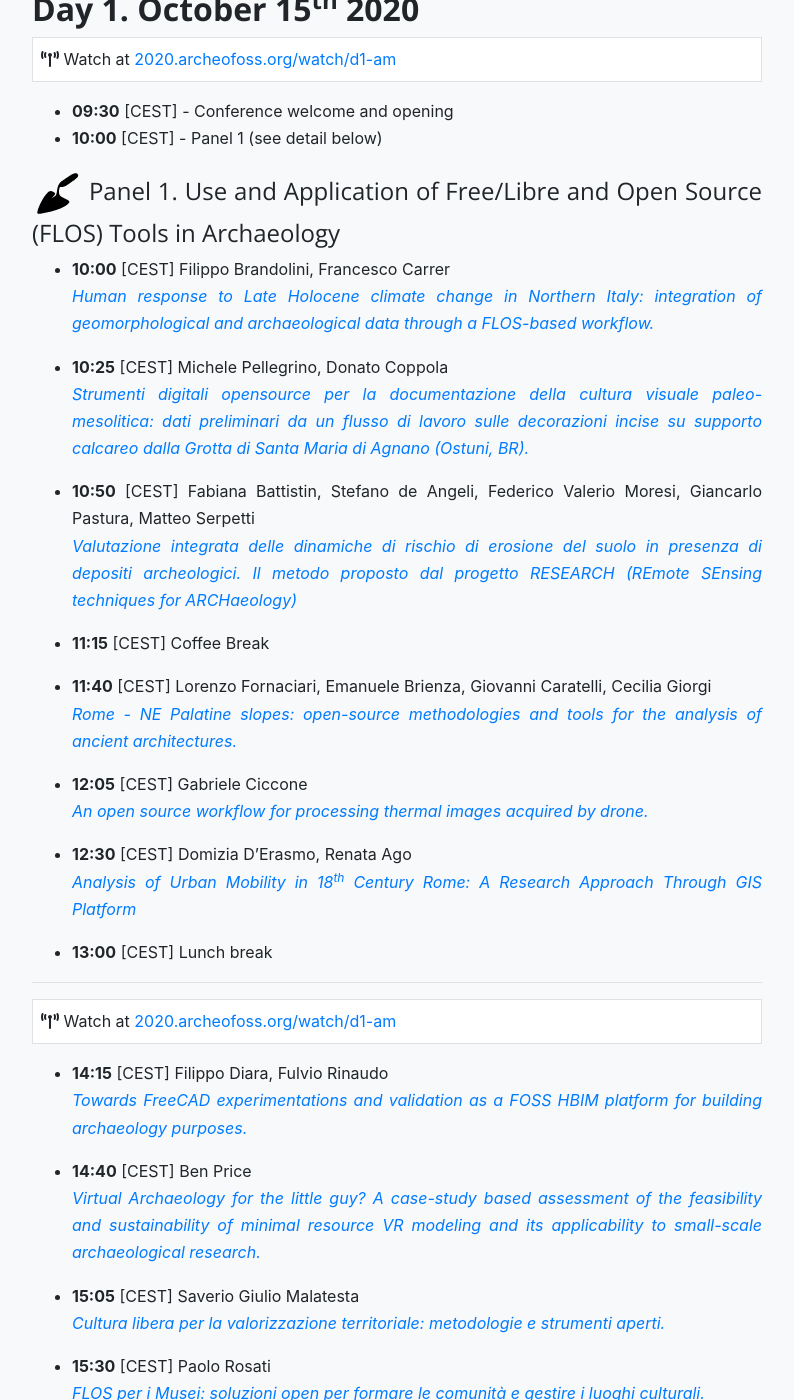
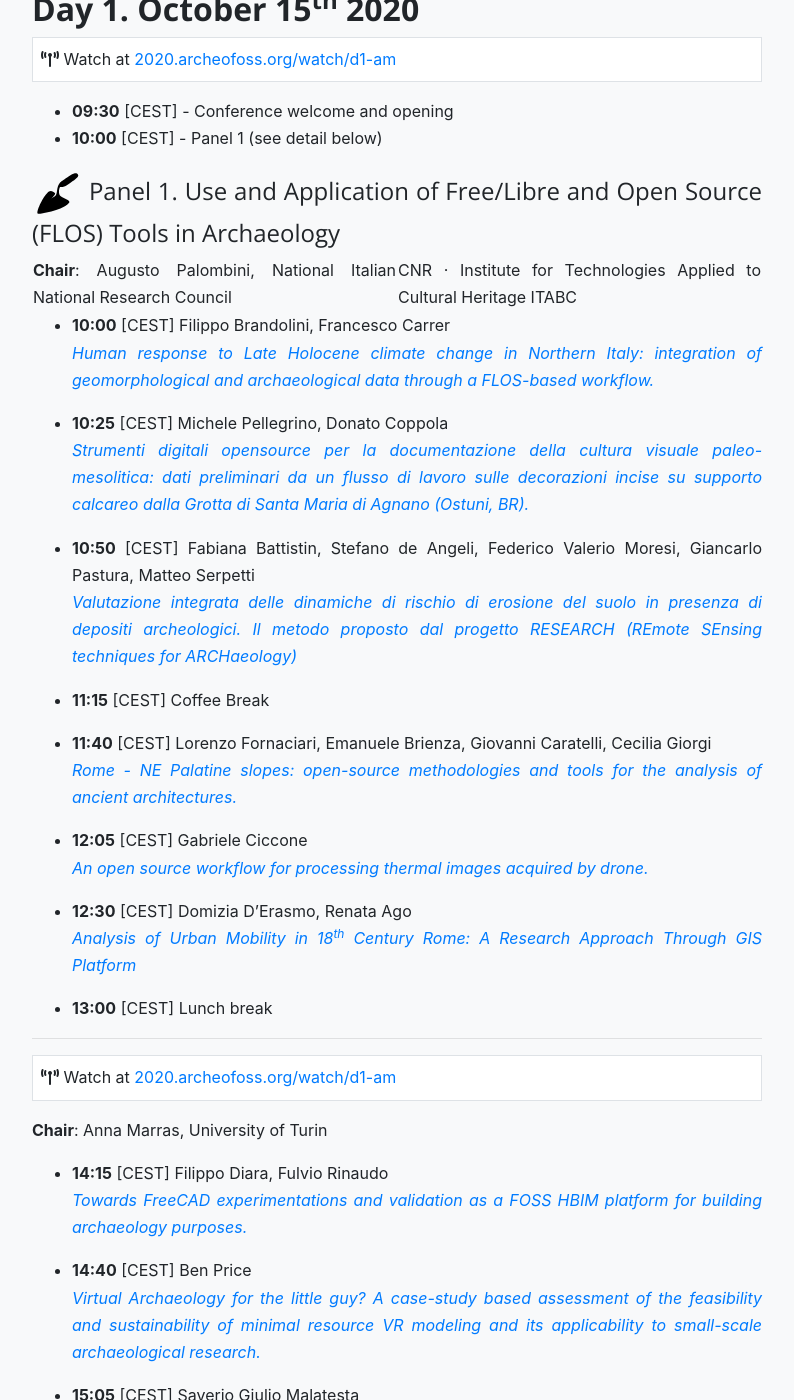
Before and after one commit to archeofoss/archeofoss2020, a Jekyll site: the page built from programme.md, in a window 1280 px wide and 1400 px high, scrolled down 655 px. Shown: the whole window, without its empty margins (243-1037 px from the left). Built offline with Jekyll 4.4.1, drawn with Linux system fonts in a browser that asks for light colours; nearby versions of some CDN libraries.

Commit message:
Update programme.md

```diff
--- a/programme.md
+++ b/programme.md
@@ -29,6 +29,8 @@ The **Book of Abstracts** is already and freely available in Zenodo [![DOI](http
 
 #### ![icon](images/icons/trowel.svg "Trowel") Panel 1. Use and Application of Free/Libre and Open Source (FLOS) Tools in Archaeology
 
+**Chair**: Augusto Palombini, National Italian National Research Council | CNR · Institute for Technologies Applied to Cultural Heritage ITABC
+
 - **10:00** [CEST] Filippo Brandolini, Francesco Carrer
 [*Human response to Late Holocene climate change in Northern Italy: integration of geomorphological and archaeological data through a FLOS-based workflow.*](abstracts/brandolini)
 
@@ -55,6 +57,9 @@ The **Book of Abstracts** is already and freely available in Zenodo [![DOI](http
 
 {: .border .bg-white .p-2}
 <i class="fas fa-broadcast-tower"></i> Watch at [2020.archeofoss.org/watch/d1-am](/watch/d1-am)
+
+**Chair**: Anna Marras, University of Turin
+
 
 - **14:15** [CEST] Filippo Diara, Fulvio Rinaudo
 [*Towards FreeCAD experimentations and validation as a FOSS HBIM platform for building archaeology purposes.*](abstracts/diara)
```
